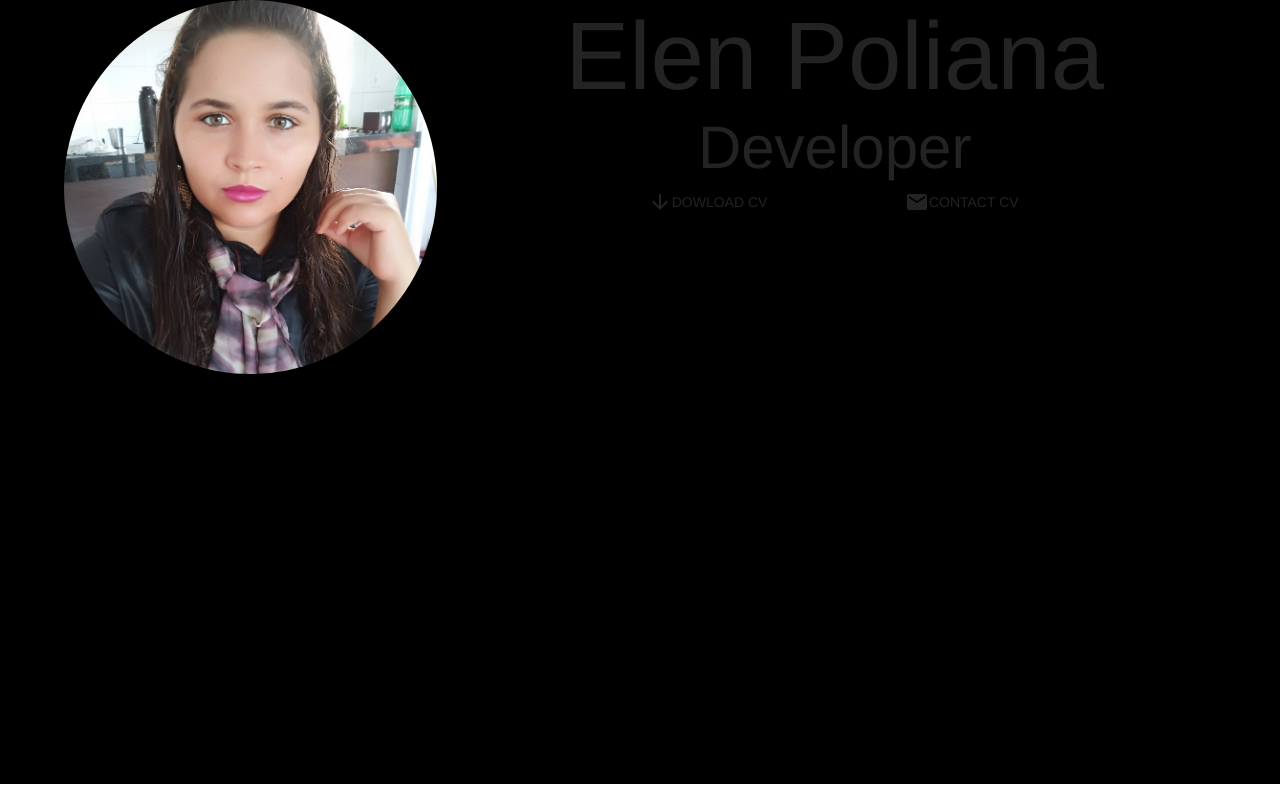
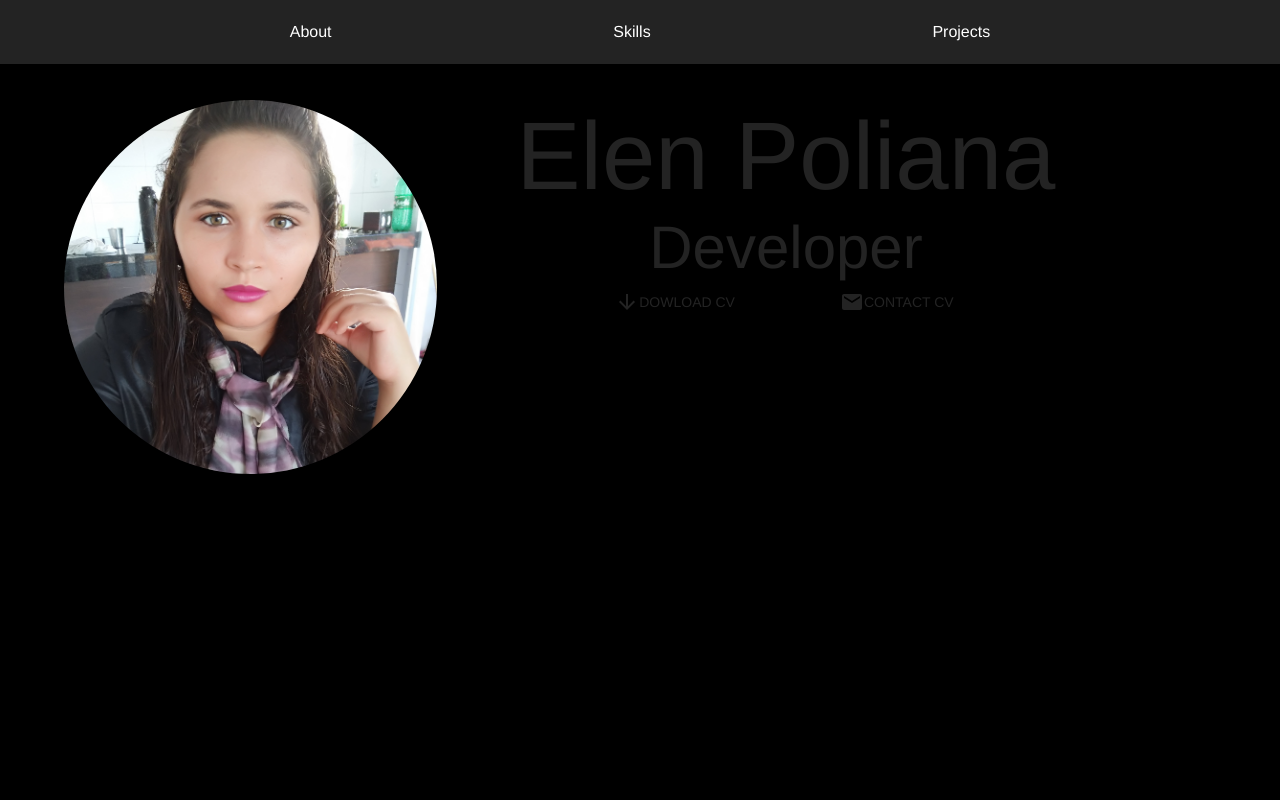
Before and after one commit to Elen-pollyc137/React-portifolio, a React (Vite) app: page / in a window 1280 px wide. Built offline with nearby package versions, Linux system fonts and the light colour scheme.

Commit message:
create: Navbar criado

```diff
--- a/src/App.tsx
+++ b/src/App.tsx
@@ -1,4 +1,4 @@
-import Home from "./components/Home/Home"
+import Home from "./pages/Home/Home"
 
 const App = () => {
   return (
--- /dev/null
+++ b/src/components/NavBar/NavBar.tsx
@@ -0,0 +1,21 @@
+import { AppBar, MenuItem, styled, Toolbar } from "@mui/material"
+
+const NavBar = () => {
+
+    const StyledToobar = styled(Toolbar)(() => ({
+      display: "flex",
+      justifyContent: "space-evenly"
+    }))
+  return(
+    <>
+      <AppBar position="absolute">
+        <StyledToobar>
+          <MenuItem>About</MenuItem>
+          <MenuItem>Skills</MenuItem>
+          <MenuItem>Projects</MenuItem>
+        </StyledToobar>
+      </AppBar>
+    </>
+  )
+}
+export default NavBar
--- a/src/components/Home/Home.tsx
+++ b/src/pages/Home/Home.tsx
@@ -1,9 +1,11 @@
+import NavBar from "../../components/NavBar/NavBar"
 import Hero from "./sections/Hero/Hero"
 
 
 const Home = () => {
   return (
     <>
+    <NavBar/>
     <Hero/>
     </>
   )
--- a/src/components/Home/sections/Hero/Hero.tsx
+++ b/src/pages/Home/sections/Hero/Hero.tsx
@@ -8,7 +8,8 @@ const Hero = () => {
   const StyleHero = styled('div')(() => ({
     background: '#000000',
     height: '100vh',
-    padding: 0
+    paddingTop: '100px'
+
   }))
   const StyleImage = styled('img')(() => ({
     width: '100%',
@@ -17,12 +18,12 @@ const Hero = () => {
   return (
     <>
     <StyleHero>
-      <Container>
+      <Container maxWidth='lg'>
         <Grid container spacing={2}>
           <Grid item xs={12} md={4}>
                 <StyleImage src={Avatar} alt="" />
           </Grid>
-          <Grid item xs={12} md={8}>
+          <Grid item xs={12} md={7}>
                 <Typography color='primary' variant="h1" textAlign='center'>Elen Poliana</Typography>
                 <Typography color='primary' variant="h2"  textAlign='center'>Developer</Typography>
                 <Grid container display='flex' justifyContent='center'>
```
Also changed, not shown: src/components/StyledButton/StyledButton.tsx (added), src/pages/Home/sections/About/About.tsx (renamed from src/components/Home/sections/About/About.tsx), src/pages/Home/sections/Projects/Projects.tsx (renamed from src/components/Home/sections/Projects/Projects.tsx).
